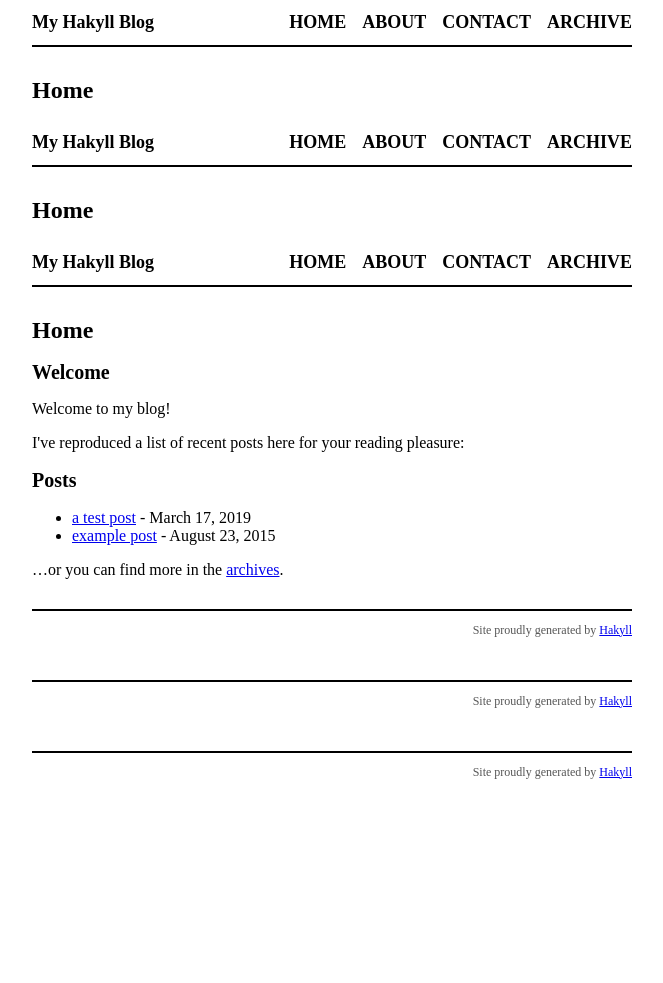
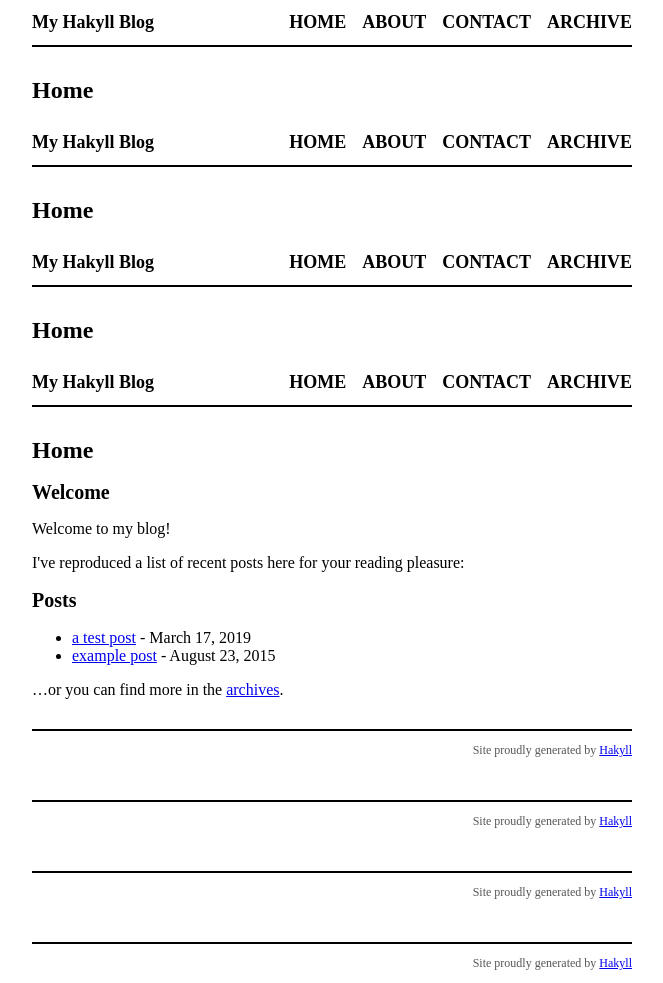
Before and after one commit to BenPski/BenPski.github.io, a plain HTML site: page index.html in a window 1280 px wide. Shown: the whole page, without its empty margins (308-971 px from the left). Before the commit the page ends 800 px from the top, so only its background shows below. Drawn offline with nearby package versions, Linux system fonts and the light colour scheme; some packages are replaced by stand-ins of ours.

Commit message:
Publish.

```diff
--- a/index.html
+++ b/index.html
@@ -1,4 +1,29 @@
 <?xml version="1.0" encoding="UTF-8" ?>
+<!DOCTYPE html PUBLIC "-//W3C//DTD XHTML 1.0 Strict//EN" "http://www.w3.org/TR/xhtml1/DTD/xhtml1-strict.dtd">
+<html xmlns="http://www.w3.org/1999/xhtml" xml:lang="en" lang="en">
+    <head>
+        <meta http-equiv="Content-Type" content="text/html; charset=UTF-8" />
+        <title>My Hakyll Blog - Home</title>
+        <link rel="stylesheet" type="text/css" href="./css/default.css" />
+        <script src="https://cdnjs.cloudflare.com/ajax/libs/mathjax/2.7.5/MathJax.js?config=TeX-MML-AM_CHTML" async></script>
+    </head>
+    <body>
+        <div id="header">
+            <div id="logo">
+                <a href="./">My Hakyll Blog</a>
+            </div>
+            <div id="navigation">
+                <a href="./">Home</a>
+                <a href="./about.html">About</a>
+                <a href="./contact.html">Contact</a>
+                <a href="./archive.html">Archive</a>
+            </div>
+        </div>
+
+        <div id="content">
+            <h1>Home</h1>
+
+            <?xml version="1.0" encoding="UTF-8" ?>
 <!DOCTYPE html PUBLIC "-//W3C//DTD XHTML 1.0 Strict//EN" "http://www.w3.org/TR/xhtml1/DTD/xhtml1-strict.dtd">
 <html xmlns="http://www.w3.org/1999/xhtml" xml:lang="en" lang="en">
     <head>
@@ -118,3 +143,11 @@
         </div>
     </body>
 </html>
+
+        </div>
+        <div id="footer">
+            Site proudly generated by
+            <a href="http://jaspervdj.be/hakyll">Hakyll</a>
+        </div>
+    </body>
+</html>
```
Also changed, not shown: notes/variational-calculus.html (+2 -2 lines).
